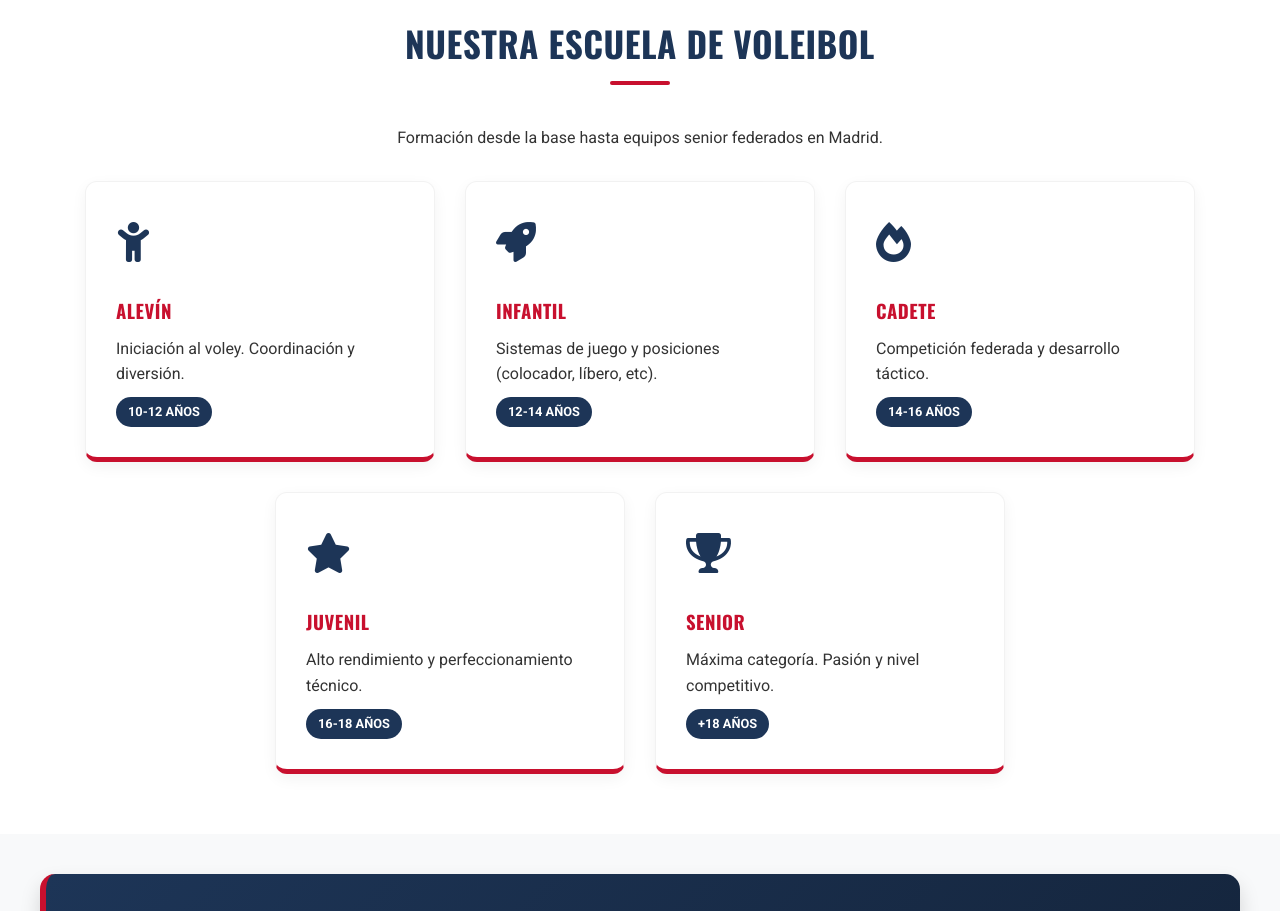
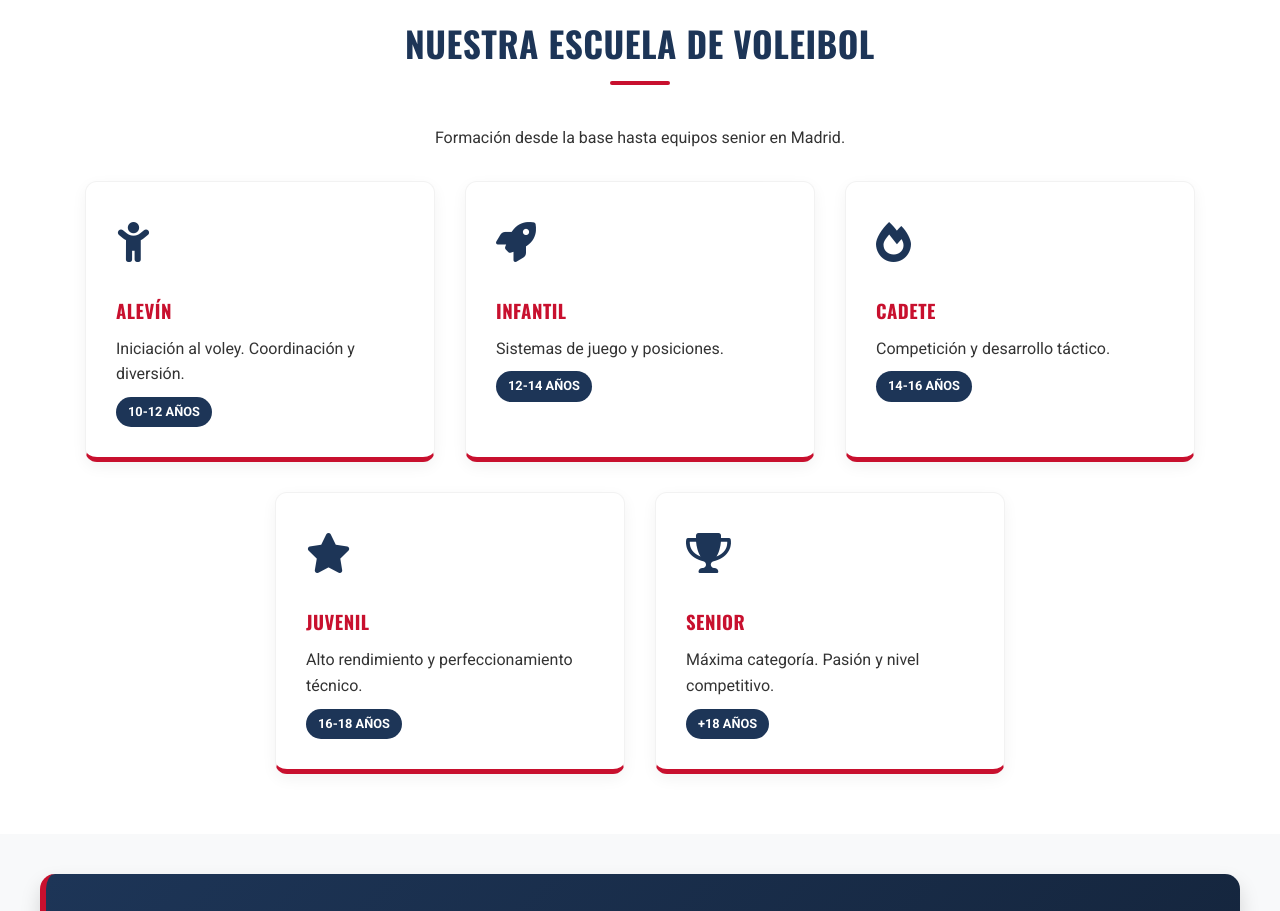
Before and after one commit to vvillalbamartinez1501-glitch/WebVoleyNavalcarnero, a plain HTML site: page index.html in a window 1280 px wide. Shown: the part 1720-2631 px from the top of the page. Drawn offline with nearby package versions, Linux system fonts and the light colour scheme.

Commit message:
update 20261302.19

```diff
--- a/index.html
+++ b/index.html
@@ -10,7 +10,7 @@
     <meta name="author" content="V Villalba Martínez">
 
     <meta property="og:title" content="CV Navalcarnero - Pasión por el Voley">
-    <meta property="og:description" content="Tu club de voleibol en el sur de Madrid. Escuela, federado y diversión.">
+    <meta property="og:description" content="Tu club de voleibol en el sur de Madrid. Escuela, familia y diversión.">
     <meta property="og:image" content="assets/img/equipo2.png">
     <meta property="og:locale" content="es_ES">
 
@@ -167,7 +167,7 @@
 
         <section id="equipos" class="teams-section">
             <h2 class="section-title">NUESTRA ESCUELA DE VOLEIBOL</h2>
-            <p>Formación desde la base hasta equipos senior federados en Madrid.</p>
+            <p>Formación desde la base hasta equipos senior en Madrid.</p>
 
             <div class="teams-grid">
                 <div class="team-card">
@@ -180,14 +180,14 @@
                 <div class="team-card">
                     <div class="team-icon"><i class="fas fa-rocket"></i></div>
                     <h3>INFANTIL</h3>
-                    <p class="category-desc">Sistemas de juego y posiciones (colocador, líbero, etc).</p>
+                    <p class="category-desc">Sistemas de juego y posiciones.</p>
                     <span class="category-tag">12-14 AÑOS</span>
                 </div>
 
                 <div class="team-card">
                     <div class="team-icon"><i class="fas fa-fire"></i></div>
                     <h3>CADETE</h3>
-                    <p class="category-desc">Competición federada y desarrollo táctico.</p>
+                    <p class="category-desc">Competición y desarrollo táctico.</p>
                     <span class="category-tag">14-16 AÑOS</span>
                 </div>
 
```
